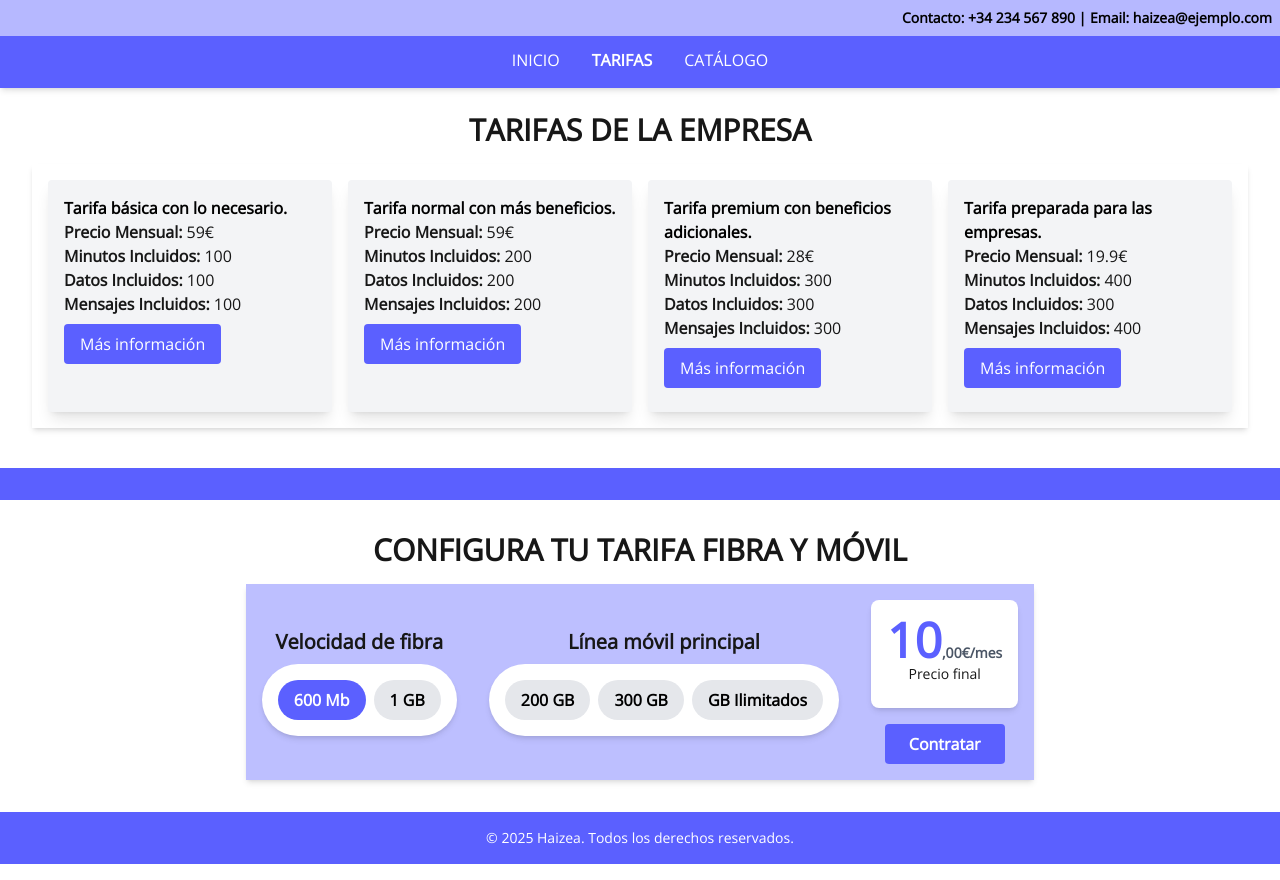
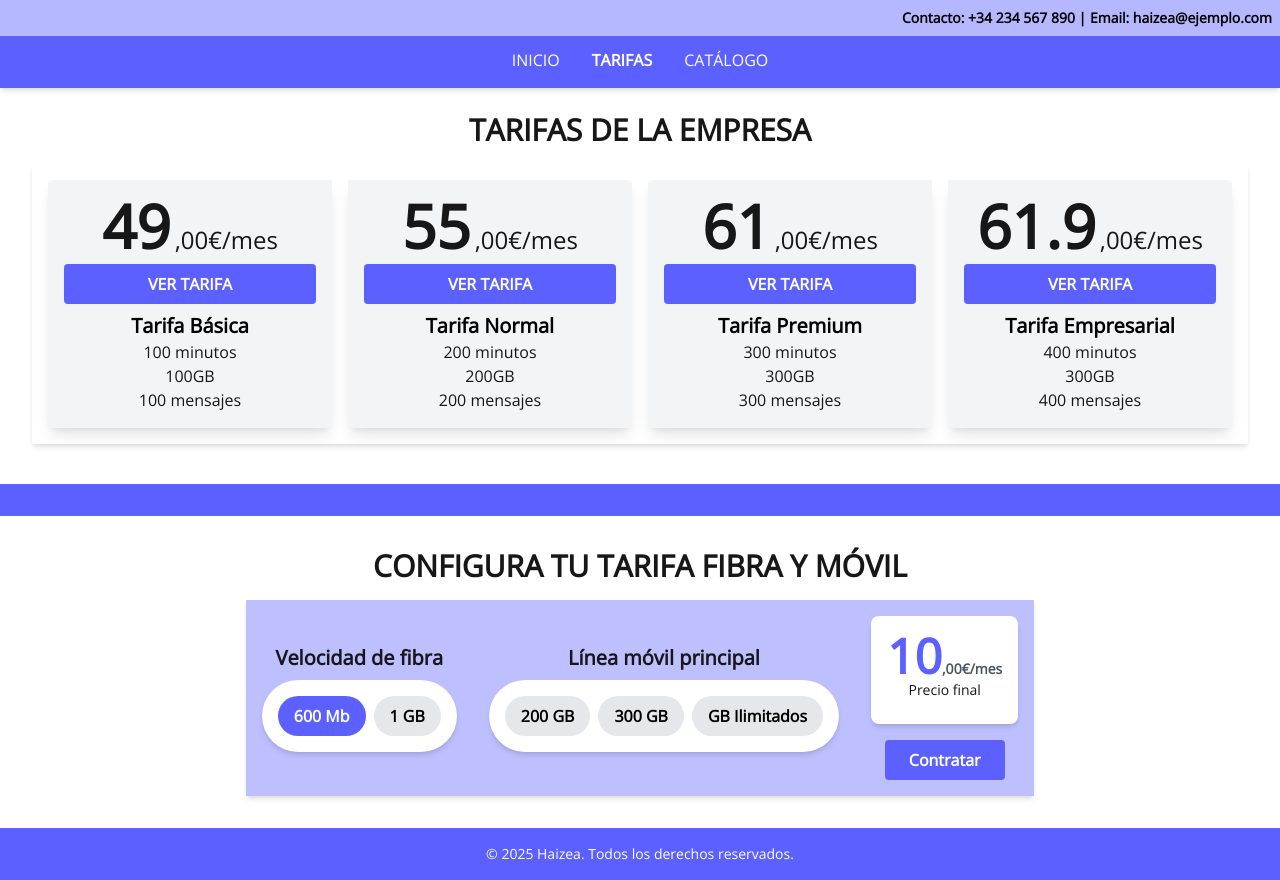
Before and after one commit to haizeagc/PFG_Next, a Next.js app in the folder my-app/: page /tarifas in a window 1280 px wide. Built offline with nearby package versions, Linux system fonts and the light colour scheme; data requests are answered from the project's data file.

Commit message:
Visual de tarifas
Terminado visualmente y funcionalmente v2

```diff
--- a/my-app/src/app/db.json
+++ b/my-app/src/app/db.json
@@ -4,7 +4,7 @@
             "id": 1,
             "nombre": "Tarifa Básica",
             "descripcion": "Tarifa básica con lo necesario.",
-            "precioMensual": 59.00,
+            "precioMensual": 49.00,
             "minutosIncluidos": 100,
             "datosIncluidos": 100,
             "mensajesIncluidos": 100
@@ -13,7 +13,7 @@
             "id": 2,
             "nombre": "Tarifa Normal",
             "descripcion": "Tarifa normal con más beneficios.",
-            "precioMensual": 59.00,
+            "precioMensual": 55.00,
             "minutosIncluidos": 200,
             "datosIncluidos": 200,
             "mensajesIncluidos": 200
@@ -22,7 +22,7 @@
             "id": 3,
             "nombre": "Tarifa Premium",
             "descripcion": "Tarifa premium con beneficios adicionales.",
-            "precioMensual": 28.00,
+            "precioMensual": 61.00,
             "minutosIncluidos": 300,
             "datosIncluidos": 300,
             "mensajesIncluidos": 300
@@ -31,7 +31,7 @@
             "id": 4,
             "nombre": "Tarifa Empresarial",
             "descripcion": "Tarifa preparada para las empresas.",
-            "precioMensual": 19.90,
+            "precioMensual": 61.90,
             "minutosIncluidos": 400,
             "datosIncluidos": 300,
             "mensajesIncluidos": 400
--- a/my-app/src/app/page.tsx
+++ b/my-app/src/app/page.tsx
@@ -7,19 +7,19 @@ export default function Home() {
 
       <ImagenesCarrusel/>
 
-      <p className="text-center mt-4 mb-3">
+      <p className="text-center mt-4 mb-3 text-2xl">
         Bienvenido a nuestra tienda de telefonía móvil. Aquí encontrarás los mejores teléfonos y tarifas del mercado.
       </p>
       <div className="grid grid-cols-1 md:grid-cols-2 lg:grid-cols-3 gap-4">
-        <div className="border p-4 rounded shadow">
+        <div className=" bg-gray-100 p-4 rounded shadow">
           <h2 className="text-lg font-bold">Teléfonos Destacados</h2>
           <p>Descubre los últimos modelos de teléfonos móviles con las mejores características.</p>
         </div>
-        <div className="border p-4 rounded shadow">
+        <div className=" bg-gray-100 p-4 rounded shadow">
           <h2 className="text-lg font-bold">Tarifas Especiales</h2>
           <p>Consulta nuestras tarifas competitivas y elige la que mejor se adapte a tus necesidades.</p>
         </div>
-        <div className="border p-4 rounded shadow">
+        <div className=" bg-gray-100 p-4 rounded shadow">
           <h2 className="text-lg font-bold">Ofertas Exclusivas</h2>
           <p>No te pierdas nuestras ofertas especiales por tiempo limitado. ¡Aprovecha ahora!</p>
         </div>
--- a/my-app/src/app/ui/tarifas/datoTarifa.tsx
+++ b/my-app/src/app/ui/tarifas/datoTarifa.tsx
@@ -17,22 +17,17 @@ export default async function DatoTarifa() {
                 key={tarifa.id}
                 className="p-4 rounded shadow-lg bg-gray-100 transition-transform hover:scale-105"
               >
-                <h2 className="font-bold text-black">{tarifa.descripcion}</h2>
-                <p>
-                  <strong>Precio Mensual:</strong> {tarifa.precioMensual}€
-                </p>
-                <p>
-                  <strong>Minutos Incluidos:</strong> {tarifa.minutosIncluidos}
-                </p>
-                <p>
-                  <strong>Datos Incluidos:</strong> {tarifa.datosIncluidos}
-                </p>
-                <p>
-                  <strong>Mensajes Incluidos:</strong> {tarifa.mensajesIncluidos}
-                </p>
-                <button className="mt-2 mb-2 bg-[#5b60ff] text-white px-4 py-2 rounded hover:bg-[#343afa]">
-                  Más información
+                <div className="flex items-baseline justify-center gap-1">
+                <p className="text-6xl font-bold text-center">{tarifa.precioMensual}</p>
+                <p className="text-2xl text-center">,00€/mes</p>
+                </div>
+                <button className=" font-bold mt-2 mb-2 bg-[#5b60ff] text-white px-4 py-2 rounded hover:bg-[#4a52d4] w-full">
+                  VER TARIFA
                 </button>
+                <h2 className=" text-xl font-bold text-black text-center">{tarifa.nombre}</h2>
+                <p className="text-center">{tarifa.minutosIncluidos} minutos</p>
+                <p className="text-center">{tarifa.datosIncluidos}GB</p>
+                <p className="text-center">{tarifa.mensajesIncluidos} mensajes</p>
               </div>
             ))}
           </div>
```
